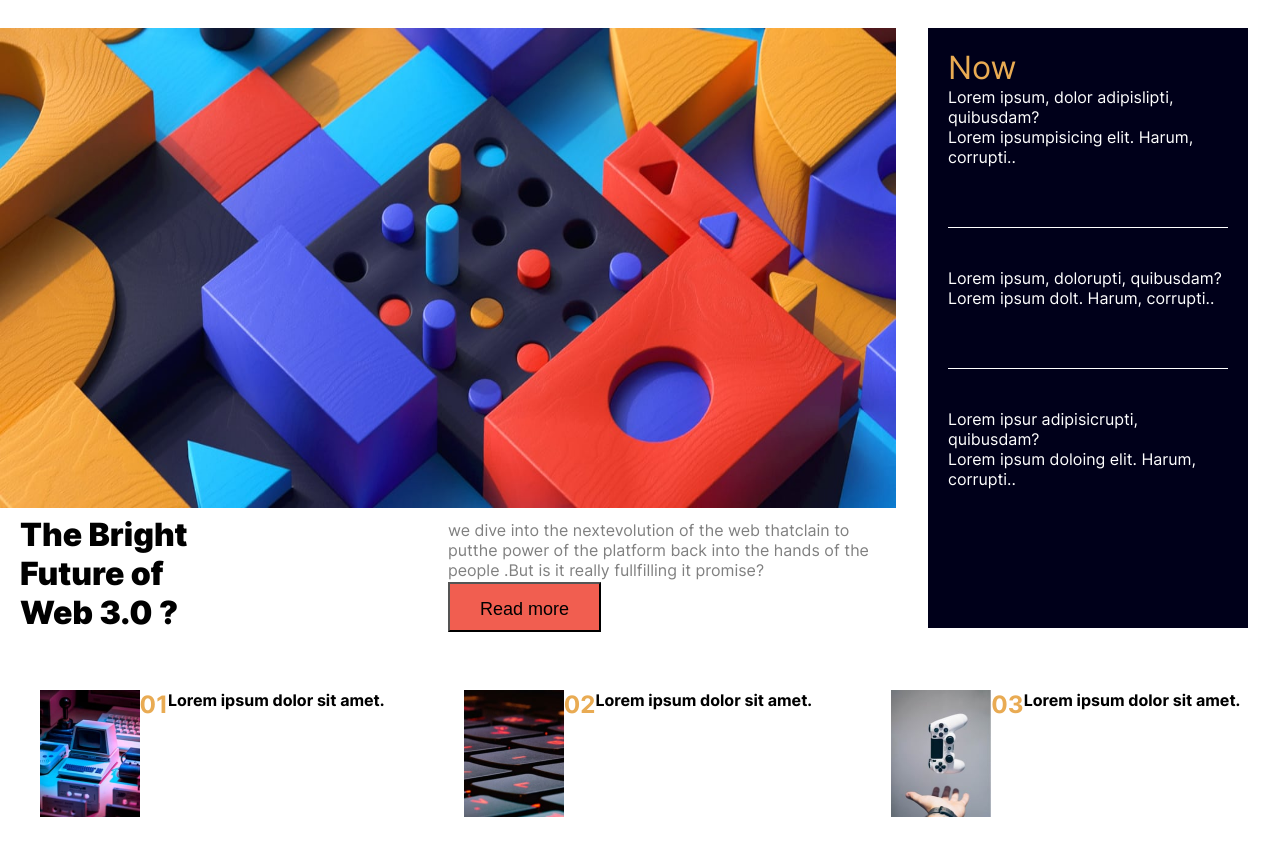
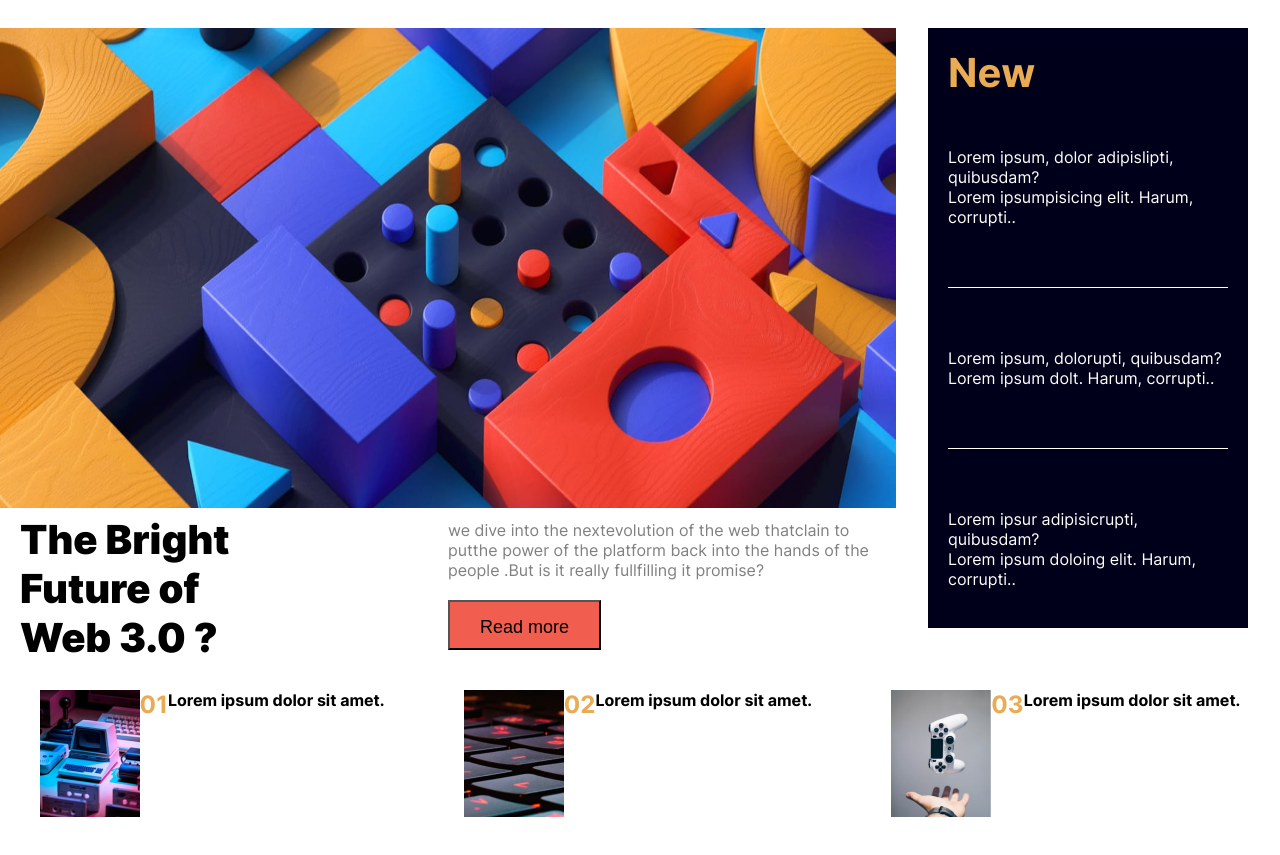
Before and after one commit to Mohini-05/sample2, a plain HTML site: page index.html in a window 1280 px wide. Shown: the part 65-920 px from the top of the page. Drawn offline with Linux system fonts and the light colour scheme.

Commit message:
solve problem

```diff
--- a/index.html
+++ b/index.html
@@ -31,8 +31,9 @@
         </div>
 
         <div class="right">
+          <h1>New</h1>
             <div class="content1">
-              <p1>Now</p1>
+
               <p>Lorem ipsum, dolor adipislipti, quibusdam?</p>
               <p>Lorem ipsumpisicing elit. Harum, corrupti..</p>
             </div>
--- a/style.css
+++ b/style.css
@@ -89,18 +89,18 @@ body {
 }
 
 .left-text{
-  width: 25%;
-  font-size: 2rem;
+  width: 30%;
+  font-size: 2.5rem;
   font-weight: bolder;
+
+
 }
 .right-text {
   width: 45%;
 
 }
 
-.left-text {
-  text-align: left;
-}
+
 
 .right-text {
   width: 50%;
@@ -110,6 +110,7 @@ body {
   margin: 5px 0;
   font-weight: lighter;
   color: gray;
+
 }
 
 .right {
@@ -124,13 +125,18 @@ body {
   flex-direction: column;
   gap: 30px;
 
+  }
 
+  .right h1{
+    color: var(--Soft-orange);
+    font-size: 2.5rem;
   }
   .content1,.content2,.content3 {
     color: white;
     justify-content: space-between;
     /* justify-content: space-between; */
     margin-bottom: 20px; /* Space between content sections */
+    margin-top: 20px;
   }
   .line {
     border-top: 1px solid white; /* Horizontal line */
@@ -138,10 +144,12 @@ body {
   }
 
  .content1 p1{
-    margin-top: 10px;
+    margin-top: 20px;
     font-size: 2rem;
     color: var(--Soft-orange);
  }
+
+
 
 
 .text-container button{
@@ -152,7 +160,7 @@ body {
   font-size: 18px;
   width: auto;
   height: 50px;
-  margin-top: 2px;
+  margin-top: 20px;
 }
 
 
```
